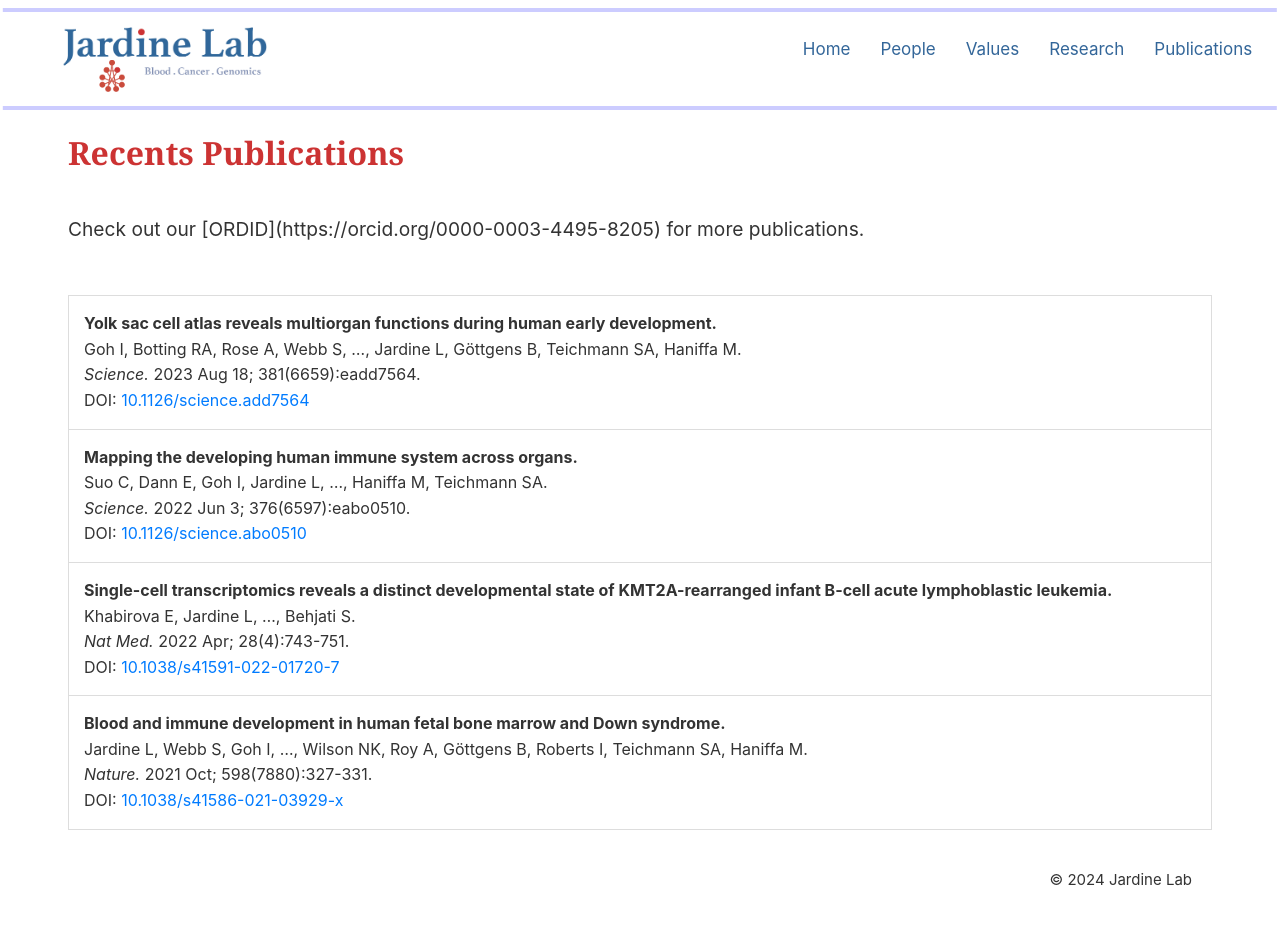
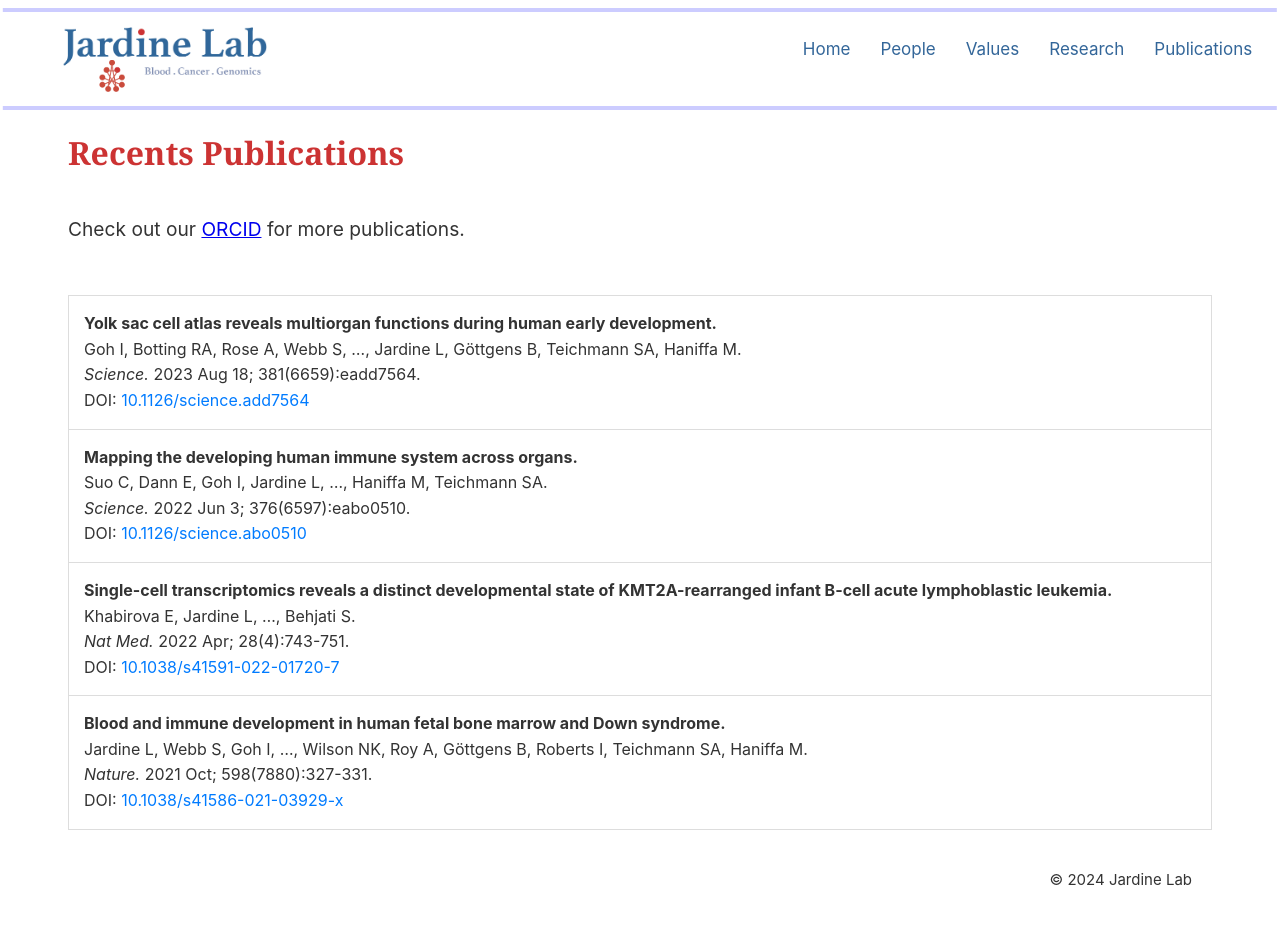
Before and after one commit to vkorak/vkorak.github.io, a Jekyll site: the page built from publications.md, in a window 1280 px wide. Built offline with Jekyll 4.4.1, drawn with Linux system fonts in a browser that asks for light colours.

Commit message:
add ORCID

```diff
--- a/publications.md
+++ b/publications.md
@@ -94,5 +94,5 @@ td a:hover {
   </tr>
 
 <div class="publications-page-intro">
-Check out our [ORDID](https://orcid.org/0000-0003-4495-8205) for more publications.
+Check out our <a href="https://orcid.org/0000-0003-4495-8205" target="_blank">ORCID</a> for more publications.
 </div>
```
